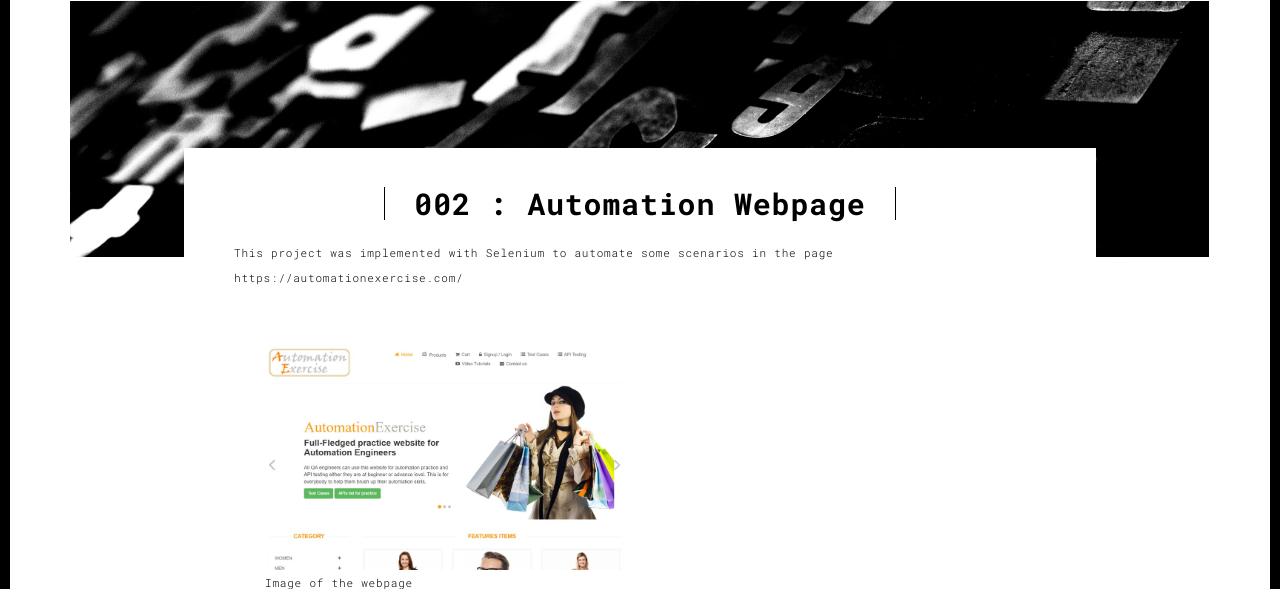
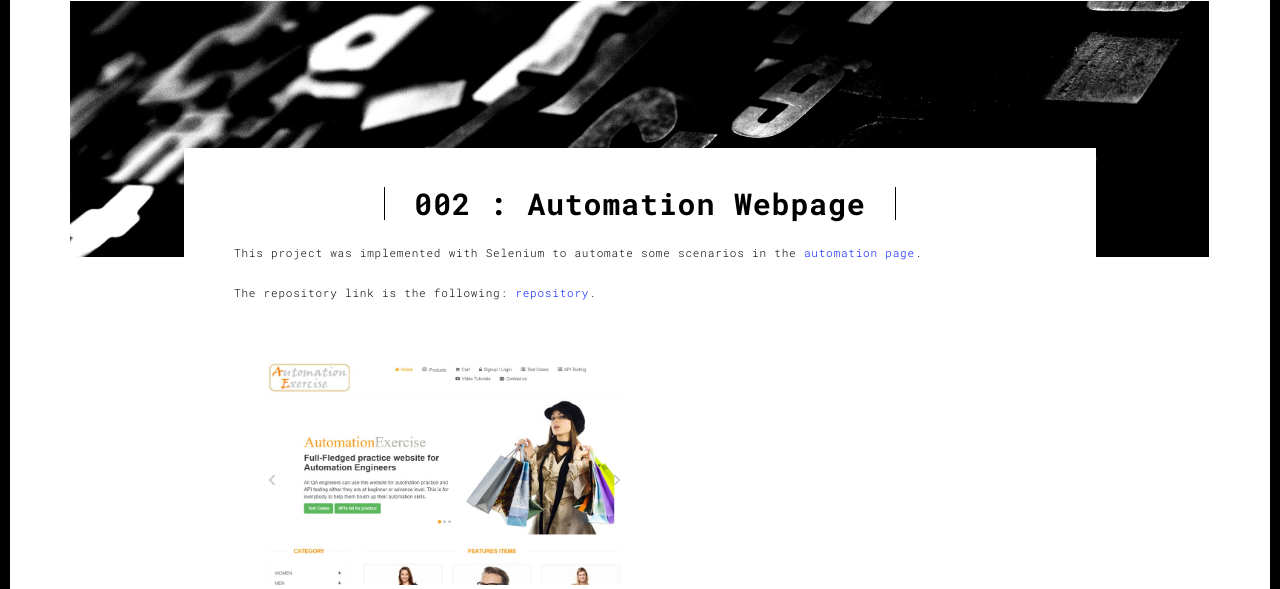
Before and after one commit to MauricioAliendre182/Portfolio, a Flask app: template templates/automation.html in a window 1280 px wide. Shown: the part 90-679 px from the top of the page. Run offline with Flask 2, Linux system fonts and the light colour scheme; the template is opened without the code that fills it, so the values that code supplies are empty.

Commit message:
Add details to the page

```diff
--- a/templates/automation.html
+++ b/templates/automation.html
@@ -70,8 +70,10 @@
               <h1 class="h2">002 : Automation Webpage</h1>
             </div>
             <p>This project was implemented with Selenium to automate some scenarios
-               in the page https://automationexercise.com/
+               in the <a href="https://automationexercise.com/">automation page</a>.
             </p>
+            <p>The repository link is the following: <a href="https://github.com/MauricioAliendre182/AutomationIndividualProject">repository</a>.</p>
+           </p>
           </div>
         </div>
 
--- a/templates/email.html
+++ b/templates/email.html
@@ -72,6 +72,7 @@
             <p>This project was implemented with Python and the idea is to send and email with subject
                and the message with your voice, the email for the moment has to be in english.
             </p>
+            <p>The repository link is the following: <a href="https://github.com/MauricioAliendre182/EmailWithVoice">repository</a>.</p>
           </div>
         </div>
 
--- a/templates/twitter.html
+++ b/templates/twitter.html
@@ -73,6 +73,7 @@
                the Twiiter functionality through API, as user and how this user interacts with the
                Tweet.
             </p>
+            <p>The repository link is the following: <a href="https://github.com/MauricioAliendre182/Twitter-fast-api">repository</a>.</p>
           </div>
         </div>
 
--- a/templates/wordpress.html
+++ b/templates/wordpress.html
@@ -72,6 +72,7 @@
             <p>This project was implemented with RestAssured to automate some scenarios
                in API part from Wordpress service.
             </p>
+            <p>The repository link is the following: <a href="https://github.com/MauricioAliendre182/CRUDWordpress">repository</a>.</p>
           </div>
         </div>
 
```
